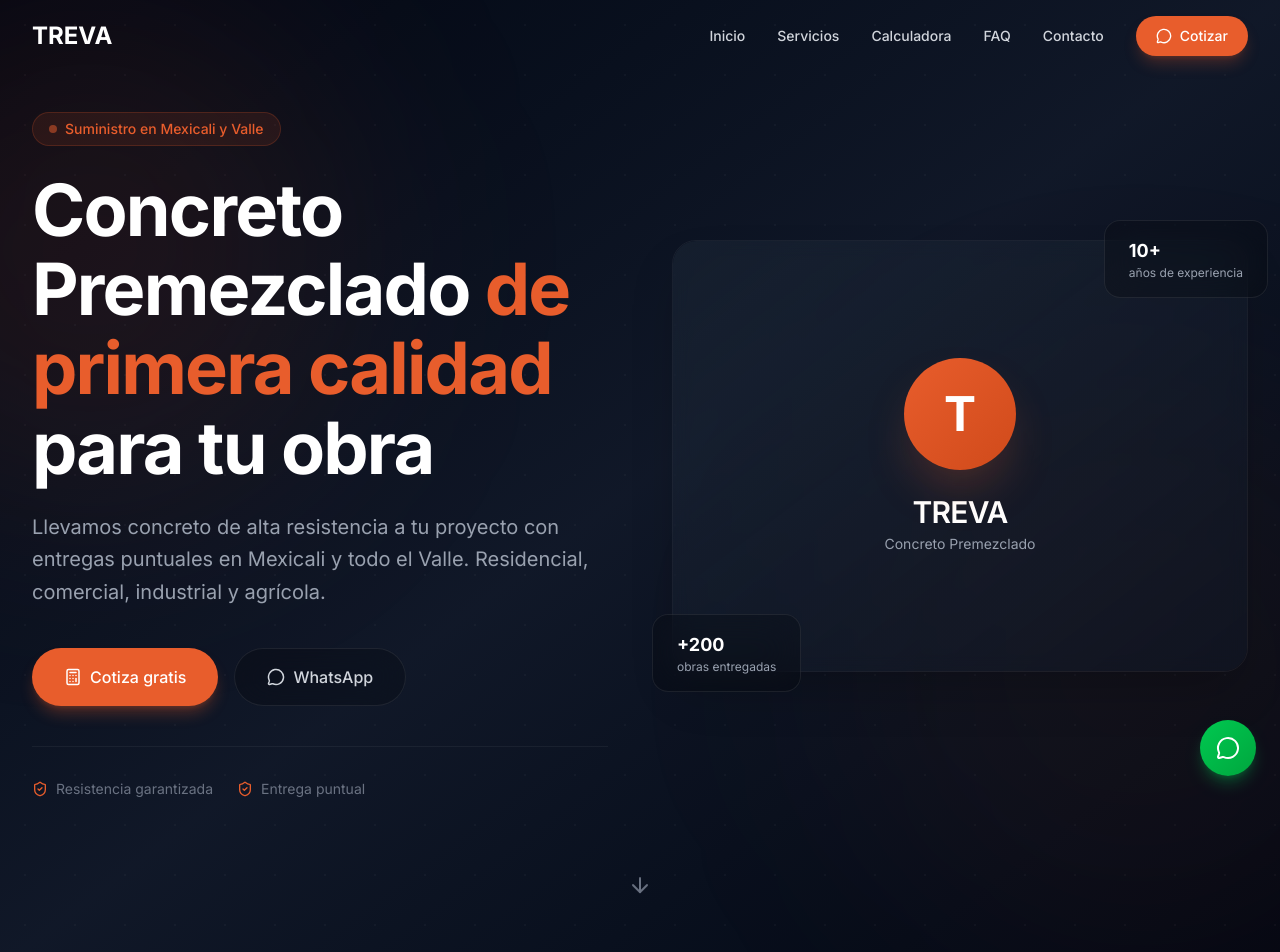
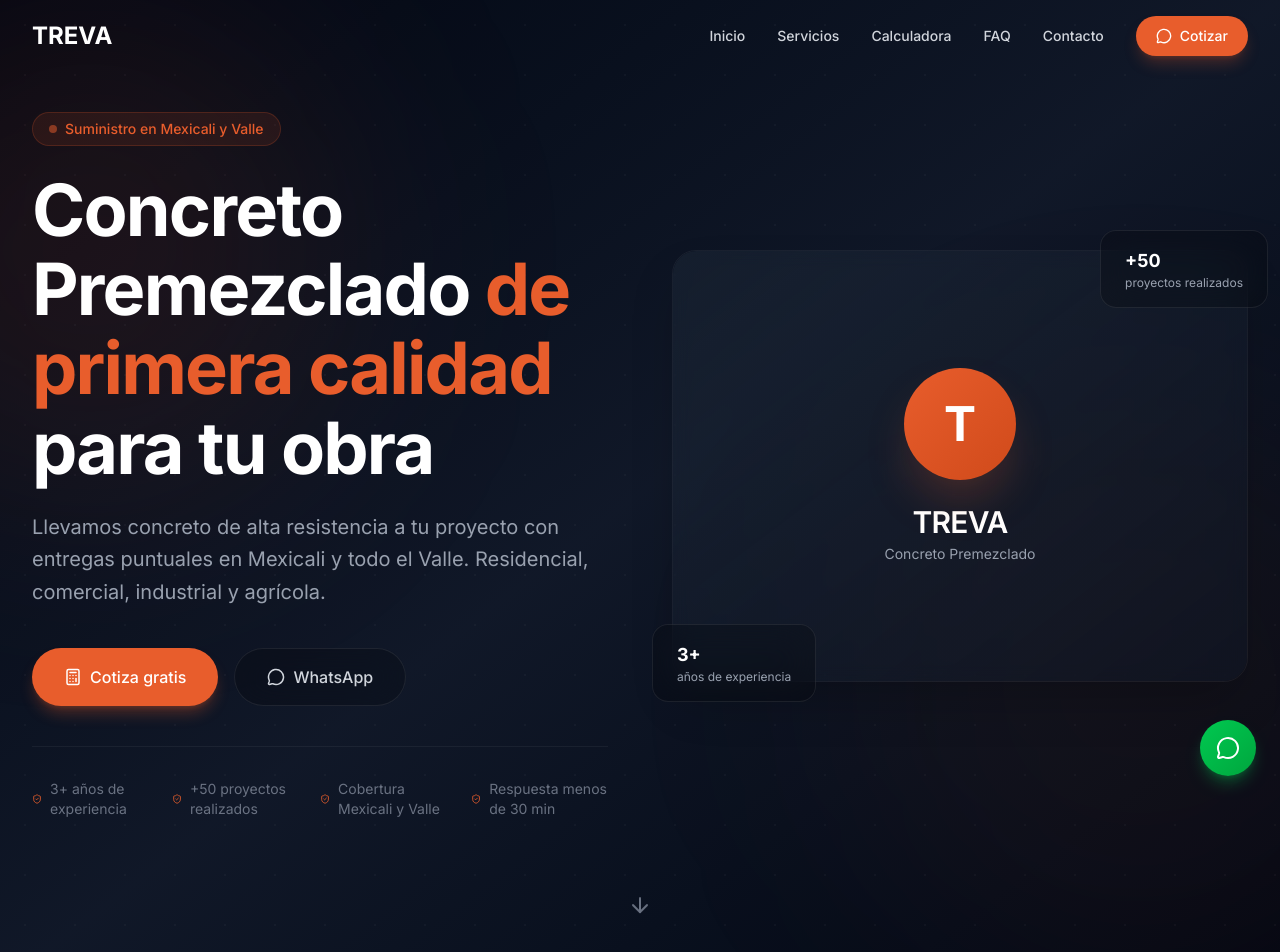
Before and after one commit to zosimoleevargas-hue/TREVAconstriccion, a Next.js app: page / in a window 1280 px wide. Shown: the top 952 px of the page. Built offline with nearby package versions, Linux system fonts and the light colour scheme.

Commit message:
Actualizar estadisticas Hero: 3+ años, +50 proyectos, cobertura, respuesta <30min

```diff
--- a/components/Hero.tsx
+++ b/components/Hero.tsx
@@ -80,11 +80,19 @@ export default function Hero() {
             >
               <div className="flex items-center gap-2 text-sm text-gray-500">
                 <ShieldCheck size={16} className="text-primary" />
-                <span>Resistencia garantizada</span>
+                <span>3+ años de experiencia</span>
               </div>
               <div className="flex items-center gap-2 text-sm text-gray-500">
                 <ShieldCheck size={16} className="text-primary" />
-                <span>Entrega puntual</span>
+                <span>+50 proyectos realizados</span>
+              </div>
+              <div className="flex items-center gap-2 text-sm text-gray-500">
+                <ShieldCheck size={16} className="text-primary" />
+                <span>Cobertura Mexicali y Valle</span>
+              </div>
+              <div className="flex items-center gap-2 text-sm text-gray-500">
+                <ShieldCheck size={16} className="text-primary" />
+                <span>Respuesta menos de 30 min</span>
               </div>
             </motion.div>
           </motion.div>
@@ -126,8 +134,8 @@ export default function Hero() {
               transition={{ delay: 1, duration: 0.5 }}
               className="absolute -bottom-5 -left-5 glass-dark rounded-2xl px-6 py-4"
             >
-              <p className="text-lg font-bold text-white">+200</p>
-              <p className="text-xs text-gray-400">obras entregadas</p>
+              <p className="text-lg font-bold text-white">3+</p>
+              <p className="text-xs text-gray-400">años de experiencia</p>
             </motion.div>
 
             <motion.div
@@ -136,8 +144,8 @@ export default function Hero() {
               transition={{ delay: 1.1, duration: 0.5 }}
               className="absolute -top-5 -right-5 glass-dark rounded-2xl px-6 py-4"
             >
-              <p className="text-lg font-bold text-white">10+</p>
-              <p className="text-xs text-gray-400">años de experiencia</p>
+              <p className="text-lg font-bold text-white">+50</p>
+              <p className="text-xs text-gray-400">proyectos realizados</p>
             </motion.div>
           </motion.div>
         </div>
```
